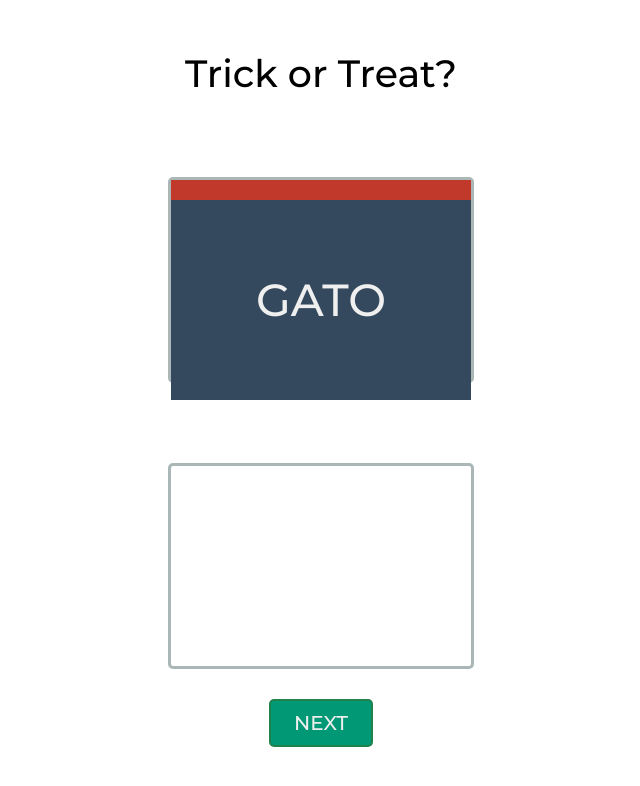
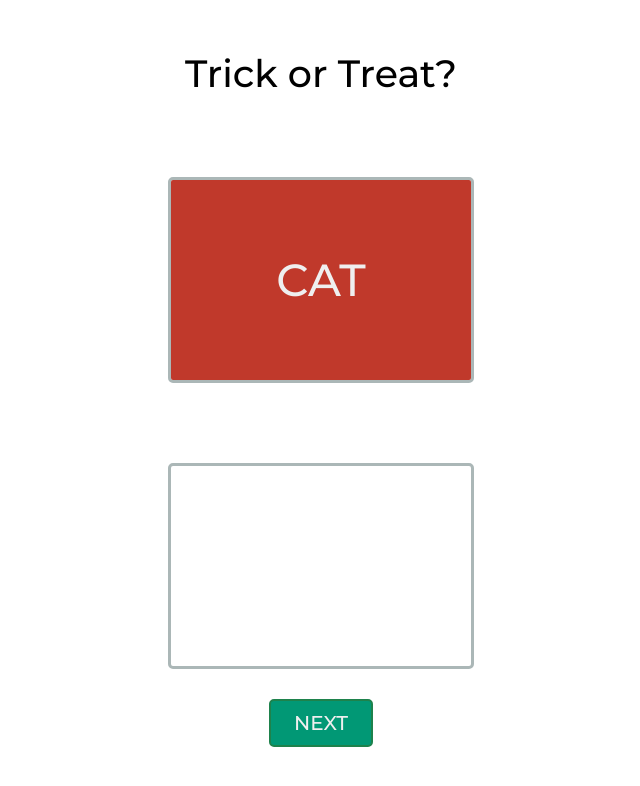
Before and after one commit to LaurenDoughty/LCCCpresentation, a plain HTML site: page index.html in a window 1280 px wide. Shown: the whole page, without its empty margins (319-959 px from the left). Drawn offline with Linux system fonts and the light colour scheme.

Commit message:
Update main.css

```diff
--- a/main.css
+++ b/main.css
@@ -22,7 +22,7 @@ margin:auto;
 margin-top:80px;
 border:3px solid #ABB7B7;
 border-radius:5px;
-position:left;
+position:relative;
 overflow:hidden;
 }
 .card{
```
